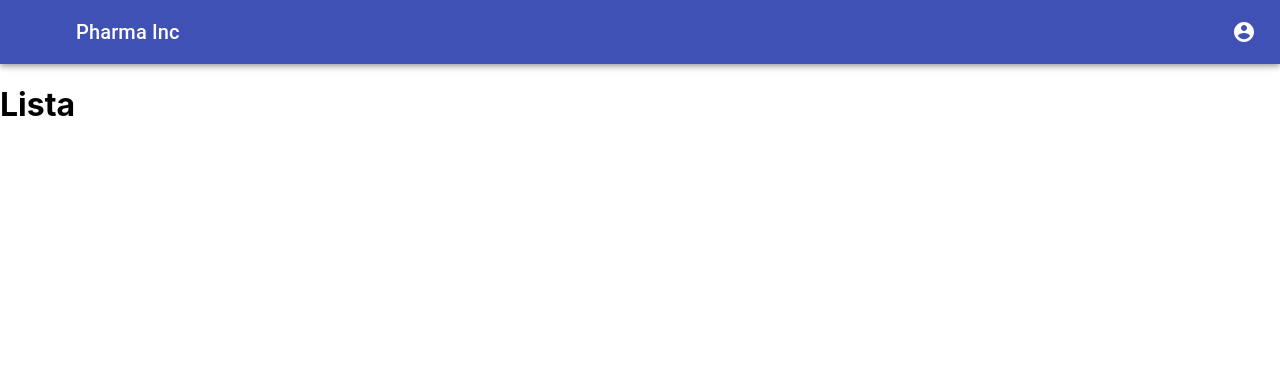
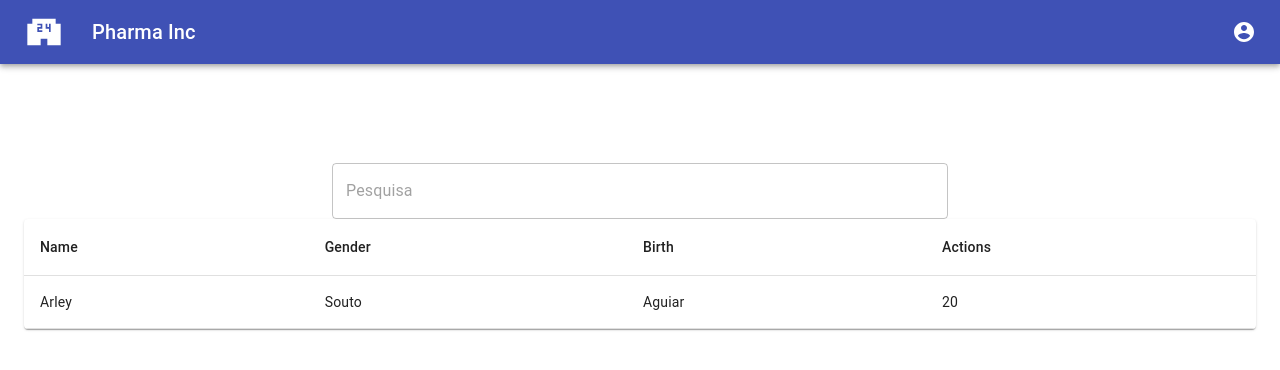
Before and after one commit to mercurio236/desafioProgramathor, a React (Create React App) app in the folder paciente/: page / in a window 1280 px wide. Shown: the top 370 px of the page. Built offline with nearby package versions, Linux system fonts and the light colour scheme.

Commit message:
iniciando construção da tabela

```diff
--- a/paciente/package.json
+++ b/paciente/package.json
@@ -3,6 +3,7 @@
   "version": "0.1.0",
   "private": true,
   "dependencies": {
+    "@material-ui/data-grid": "^4.0.0-alpha.37",
     "@material-ui/icons": "^4.11.2",
     "@testing-library/jest-dom": "^5.11.4",
     "@testing-library/react": "^11.1.0",
--- a/paciente/src/App.js
+++ b/paciente/src/App.js
@@ -3,7 +3,7 @@ import { BrowserRouter } from 'react-router-dom';
 import { Provider } from 'react-redux';
 
 
-import Store from './Sotore';
+import Store from './Store';
 import Routers from './routers';
 import Header from './Componentes/Header/header';
 
--- a/paciente/src/Componentes/Header/header.js
+++ b/paciente/src/Componentes/Header/header.js
@@ -11,8 +11,8 @@ import {
     MenuItem
 } from '@material-ui/core';
 
-import MenuIcon from '@material-ui/core/IconButton';
 import AccountCircle from '@material-ui/icons/AccountCircle';
+import LocalConvenienceStore from '@material-ui/icons/LocalConvenienceStore';
 
 export default function Header() {
     const classes = styles();
@@ -21,19 +21,20 @@ export default function Header() {
 
     const handleClose = () => {
         setAnchorEl(null);
-      };
+    };
 
-      const handleMenu = (event) => {
+    const handleMenu = (event) => {
         setAnchorEl(event.currentTarget);
-      };
+    };
 
     return (
         <div className={classes.root}>
             <AppBar position="static">
                 <Toolbar>
                     <IconButton edge='start' className={classes.menuButton} color="inherit" aria-label='menu'>
-                        <MenuIcon />
+                        <LocalConvenienceStore style={{fontSize:40}}/>
                     </IconButton>
+
                     <Typography variant='h6' className={classes.title}>
                         Pharma Inc
                     </Typography>
--- a/paciente/src/Pages/Pacientes/pacientes.js
+++ b/paciente/src/Pages/Pacientes/pacientes.js
@@ -1,10 +1,85 @@
 import React from "react";
-import {Container} from '@material-ui/core';
+import {
+    Container,
+    TextField,
+    Grid,
+    Table,
+    TableBody,
+    TableContainer,
+    TableCell,
+    TableHead,
+    TableRow,
+    Paper
+} from '@material-ui/core';
+import './styles.css'
 
-export default function Paciente(){
-    return(
-        <div>
-            <h1>Lista</h1>
-        </div>
+export default function Paciente() {
+    const columns = [
+        { field: 'id', headerName: 'ID', width: 70 },
+        { field: 'firstName', headerName: 'First name', width: 130 },
+        { field: 'lastName', headerName: 'Last name', width: 130 },
+        {
+            field: 'age',
+            headerName: 'Age',
+            type: 'number',
+            width: 90,
+        },
+        {
+            field: 'fullName',
+            headerName: 'Full name',
+            description: 'This column has a value getter and is not sortable.',
+            sortable: false,
+            width: 160,
+        },
+    ];
+
+    const rows = [
+        { id: 1, lastName: 'Snow', firstName: 'Jon', age: 35 },
+        { id: 2, lastName: 'Lannister', firstName: 'Cersei', age: 42 },
+        { id: 3, lastName: 'Lannister', firstName: 'Jaime', age: 45 },
+        { id: 4, lastName: 'Stark', firstName: 'Arya', age: 16 },
+        { id: 5, lastName: 'Targaryen', firstName: 'Daenerys', age: null },
+        { id: 6, lastName: 'Melisandre', firstName: null, age: 150 },
+        { id: 7, lastName: 'Clifford', firstName: 'Ferrara', age: 44 },
+        { id: 8, lastName: 'Frances', firstName: 'Rossini', age: 36 },
+        { id: 9, lastName: 'Roxie', firstName: 'Harvey', age: 65 },
+    ];
+
+
+    return (
+        <Container fluid>
+            <Grid container spacing={3}>
+                <Grid item xs={12}>
+                        <div className="container">
+                            <TextField
+                                className="input"
+                                placeholder="Pesquisa"
+                                variant="outlined"
+                                />
+                        </div>
+                    <div className="table" style={{height:400}}>
+                        <TableContainer component={Paper}>
+                            <Table>
+                                <TableHead>
+                                    <TableRow>
+                                        <TableCell>Name</TableCell>
+                                        <TableCell>Gender</TableCell>
+                                        <TableCell>Birth</TableCell>
+                                        <TableCell>Actions</TableCell>
+                                    </TableRow>
+                                </TableHead>
+                                <TableBody>
+                                    <TableCell>Arley</TableCell>
+                                    <TableCell>Souto</TableCell>
+                                    <TableCell>Aguiar</TableCell>
+                                    <TableCell>20</TableCell>
+                                </TableBody>
+                            </Table>
+
+                        </TableContainer>
+                    </div>
+                </Grid>
+            </Grid>
+        </Container>
     )
 }
--- /dev/null
+++ b/paciente/src/Pages/Pacientes/styles.css
@@ -0,0 +1,15 @@
+.container{
+    margin-top: 8%;
+    display: flex;
+    align-items: center;
+    justify-content: center;
+}
+
+.input{
+    width: 50%;
+}
+
+.table{
+    height: 400;
+    width: 100%;
+}
```
Also changed, not shown: paciente/src/Componentes/Header/styles.js (+4 -4 lines), paciente/src/Store.js (renamed from paciente/src/Sotore.js), 1 other file (tests, documents, lock files or other folders).
